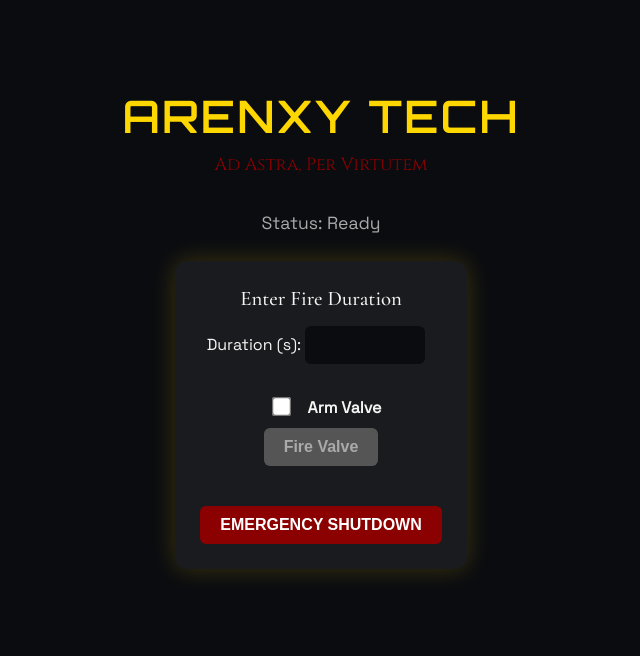
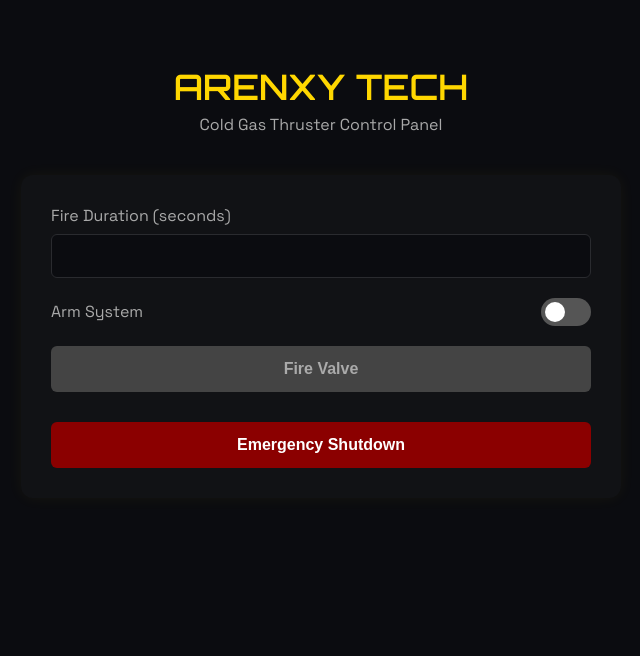
Before and after one commit to jcheeks7/Cold-Gas-Thruster, a Flask app: page / in a window 1280 px wide. Shown: the top 656 px of the page, without its empty margins (319-959 px from the left). Run offline with Flask 3, Linux system fonts and the light colour scheme.

Commit message:
Update index.html

```diff
--- a/src/python/thruster_control/templates/index.html
+++ b/src/python/thruster_control/templates/index.html
@@ -1,156 +1,193 @@
 <!DOCTYPE html>
 <html lang="en">
 <head>
-  <meta charset="UTF-8">
+  <meta charset="UTF-8" />
   <title>Arenyx Tech – Cold Gas Thruster</title>
+  <meta name="viewport" content="width=device-width, initial-scale=1.0" />
 
   <!-- Fonts -->
   <link href="https://fonts.googleapis.com/css2?family=Cinzel&family=Cormorant+Garamond:wght@500&family=Orbitron:wght@600&family=Space+Grotesk&display=swap" rel="stylesheet">
 
   <style>
+    :root {
+      --black: #0B0C10;
+      --white: #F5F5F5;
+      --grey: #A9A9A9;
+      --gold: #FFD700;
+      --red: #8B0000;
+    }
+
+    * {
+      box-sizing: border-box;
+    }
+
     body {
-      background-color: #0B0C10;
-      color: #F5F5F5;
+      margin: 0;
+      padding: 40px 20px;
+      background-color: var(--black);
+      color: var(--white);
       font-family: 'Space Grotesk', 'Open Sans', sans-serif;
-      text-align: center;
-      padding: 50px;
     }
 
     h1 {
       font-family: 'Orbitron', sans-serif;
-      font-size: 2.8em;
-      color: #FFD700;
-      letter-spacing: 2px;
-      margin-bottom: 0.2em;
+      font-size: 2.2em;
+      color: var(--gold);
+      text-align: center;
+      margin-bottom: 5px;
     }
 
-    .motto {
-      font-family: 'Cinzel', serif;
-      color: #8B0000;
-      font-size: 1.1em;
-      margin-bottom: 2em;
+    .subtext {
+      text-align: center;
+      color: var(--grey);
+      font-size: 1em;
+      margin-bottom: 40px;
     }
 
-    .status {
-      font-size: 1.1em;
-      color: #A9A9A9;
-      margin-bottom: 1.5em;
-    }
-
-    .msg {
-      font-weight: bold;
-      color: #FFD700;
-      margin-bottom: 1.5em;
-    }
-
-    form {
-      display: inline-block;
-      background-color: #1a1b1e;
-      padding: 25px;
+    .container {
+      max-width: 600px;
+      margin: 0 auto;
+      background-color: #111215;
+      padding: 30px;
       border-radius: 12px;
-      box-shadow: 0 0 25px rgba(255, 215, 0, 0.2);
-      margin-bottom: 30px;
+      box-shadow: 0 0 15px rgba(255, 215, 0, 0.05);
     }
 
     label {
-      font-family: 'Space Grotesk', sans-serif;
-      font-size: 1em;
+      display: block;
+      text-align: left;
+      margin-bottom: 8px;
+      font-weight: 500;
+      color: var(--grey);
     }
 
     input[type="number"] {
-      padding: 10px;
+      width: 100%;
+      padding: 12px;
       font-size: 1em;
-      width: 100px;
+      border: 1px solid #2a2b2f;
       border-radius: 6px;
-      border: none;
-      background-color: #0B0C10;
-      color: #F5F5F5;
-      margin-right: 10px;
+      background-color: var(--black);
+      color: var(--white);
+      margin-bottom: 20px;
     }
 
-    input[type="checkbox"] {
-      transform: scale(1.5);
-      margin: 15px;
+    .toggle-wrapper {
+      display: flex;
+      align-items: center;
+      justify-content: space-between;
+      margin-bottom: 20px;
+    }
+
+    .toggle-wrapper label {
+      margin: 0;
+    }
+
+    .toggle {
+      position: relative;
+      display: inline-block;
+      width: 50px;
+      height: 28px;
+    }
+
+    .toggle input {
+      display: none;
+    }
+
+    .slider {
+      position: absolute;
+      top: 0; left: 0;
+      right: 0; bottom: 0;
+      background-color: #555;
+      border-radius: 34px;
+      transition: 0.3s;
+    }
+
+    .slider:before {
+      position: absolute;
+      content: "";
+      height: 20px;
+      width: 20px;
+      left: 4px;
+      bottom: 4px;
+      background-color: white;
+      border-radius: 50%;
+      transition: 0.3s;
+    }
+
+    .toggle input:checked + .slider {
+      background-color: var(--gold);
+    }
+
+    .toggle input:checked + .slider:before {
+      transform: translateX(22px);
     }
 
     button {
-      padding: 10px 20px;
+      width: 100%;
+      padding: 14px;
       font-size: 1em;
-      background-color: #FFD700;
-      color: #0B0C10;
+      font-weight: bold;
       border: none;
       border-radius: 6px;
+      background-color: var(--gold);
+      color: var(--black);
       cursor: pointer;
-      font-weight: bold;
-      transition: all 0.3s ease;
+      transition: background 0.3s;
     }
 
     button:disabled {
-      background-color: #555;
+      background-color: #444;
       color: #aaa;
       cursor: not-allowed;
     }
 
-    #fireBtn.firing {
-      animation: glowPulse 0.6s ease-in-out infinite alternate;
-    }
-
-    @keyframes glowPulse {
-      from {
-        box-shadow: 0 0 10px #FFD700;
-      }
-      to {
-        box-shadow: 0 0 25px #FFD700, 0 0 15px #FFD700 inset;
-      }
-    }
-
     #countdown {
-      font-size: 1.5em;
-      font-weight: bold;
-      color: #F5F5F5;
-      margin-top: 20px;
+      margin-top: 15px;
+      font-size: 1.2em;
+      font-weight: 600;
+      color: var(--white);
+      text-align: center;
     }
 
     #emergency {
-      margin-top: 20px;
-      background-color: #8B0000;
+      margin-top: 15px;
+      background-color: var(--red);
       color: white;
-      border: none;
-      padding: 10px 20px;
-      font-weight: bold;
-      border-radius: 6px;
-      cursor: pointer;
-      font-size: 1em;
     }
 
-    table {
-      margin: 30px auto;
-      width: 75%;
+    .log-table {
+      margin-top: 40px;
+      width: 100%;
       border-collapse: collapse;
       font-size: 0.95em;
     }
 
-    th, td {
-      border: 1px solid #A9A9A9;
-      padding: 12px;
+    .log-table th,
+    .log-table td {
+      border: 1px solid #2a2b2f;
+      padding: 10px;
+      text-align: left;
     }
 
-    th {
-      background-color: #1f2023;
+    .log-table th {
+      color: var(--gold);
       font-family: 'Orbitron', sans-serif;
-      color: #FFD700;
+      font-size: 0.9em;
+      background-color: #1a1b1e;
     }
 
-    tr:nth-child(even) {
-      background-color: #131417;
+    .log-table tr:nth-child(even) {
+      background-color: #101114;
     }
 
-    .form-header {
-      font-family: 'Cormorant Garamond', serif;
-      font-size: 1.3em;
-      color: #F5F5F5;
-      margin-bottom: 15px;
+    .msg {
+      text-align: center;
+      margin-bottom: 20px;
+      font-weight: 500;
+      color: var(--gold);
     }
+
   </style>
 
   <script>
@@ -162,34 +199,33 @@
     }
 
     function startCountdown(duration) {
+      const countdownDisplay = document.getElementById('countdown');
       const fireBtn = document.getElementById('fireBtn');
-      const countdownDisplay = document.getElementById('countdown');
       let timeLeft = duration;
 
-      fireBtn.classList.add('firing');
       fireBtn.disabled = true;
-      countdownDisplay.textContent = `🔥 Igniting... ${timeLeft.toFixed(1)}s`;
+      countdownDisplay.textContent = `Firing... ${timeLeft.toFixed(1)}s`;
 
       countdownInterval = setInterval(() => {
         timeLeft -= 0.1;
         if (timeLeft <= 0) {
           clearInterval(countdownInterval);
-          countdownDisplay.textContent = "✅ Valve firing complete.";
-          fireBtn.classList.remove('firing');
+          countdownDisplay.textContent = "Complete.";
           fireBtn.disabled = false;
           document.getElementById('armed').checked = false;
+          toggleFireButton();
         } else {
-          countdownDisplay.textContent = `🔥 Igniting... ${timeLeft.toFixed(1)}s`;
+          countdownDisplay.textContent = `Firing... ${timeLeft.toFixed(1)}s`;
         }
       }, 100);
     }
 
     function emergencyShutdown() {
       clearInterval(countdownInterval);
-      document.getElementById('countdown').textContent = "🚨 Emergency Shutdown Activated!";
-      document.getElementById('fireBtn').classList.remove('firing');
+      document.getElementById('countdown').textContent = "🚨 Emergency Shutdown Activated";
       document.getElementById('fireBtn').disabled = false;
       document.getElementById('armed').checked = false;
+      toggleFireButton();
     }
 
     window.addEventListener("DOMContentLoaded", () => {
@@ -201,36 +237,44 @@
     });
   </script>
 </head>
-
 <body>
   <h1>ARENXY TECH</h1>
-  <div class="motto">Ad Astra, Per Virtutem</div>
+  <div class="subtext">Cold Gas Thruster Control Panel</div>
 
-  <p class="status">Status: {{ status }}</p>
+  <div class="container">
+    <form method="post">
+      <label for="duration">Fire Duration (seconds)</label>
+      <input type="number" name="duration" min="0.1" max="5" step="0.1" required />
+
+      <div class="toggle-wrapper">
+        <label for="armed">Arm System</label>
+        <label class="toggle">
+          <input type="checkbox" id="armed" onchange="toggleFireButton()" />
+          <span class="slider"></span>
+        </label>
+      </div>
+
+      <button id="fireBtn" type="submit" disabled>Fire Valve</button>
+      <div id="countdown"></div>
+      <button id="emergency" type="button" onclick="emergencyShutdown()">Emergency Shutdown</button>
+    </form>
 
     {% if message %}
-    <p class="msg">{{ message }}</p>
+      <div class="msg">{{ message }}</div>
     {% endif %}
 
-  <form method="post">
-    <div class="form-header">Enter Fire Duration</div>
-    <label for="duration">Duration (s):</label>
-    <input type="number" step="0.1" name="duration" min="0.1" max="5" required><br><br>
-    <input type="checkbox" id="armed" onchange="toggleFireButton()">
-    <label for="armed"><strong>Arm Valve</strong></label><br>
-    <button id="fireBtn" type="submit" disabled>Fire Valve</button>
-    <div id="countdown"></div>
-    <button id="emergency" type="button" onclick="emergencyShutdown()">EMERGENCY SHUTDOWN</button>
-  </form>
-
     {% if logs %}
-    <h2 style="font-family: 'Orbitron'; color: #FFD700;">Valve Fire Log</h2>
-    <table>
+      <table class="log-table">
+        <thead>
           <tr><th>Timestamp</th><th>Duration (s)</th></tr>
+        </thead>
+        <tbody>
           {% for log in logs %}
             <tr><td>{{ log.timestamp }}</td><td>{{ log.duration }}</td></tr>
           {% endfor %}
+        </tbody>
       </table>
     {% endif %}
+  </div>
 </body>
 </html>
```
Lines whose indentation alone changed are shown as unchanged.
